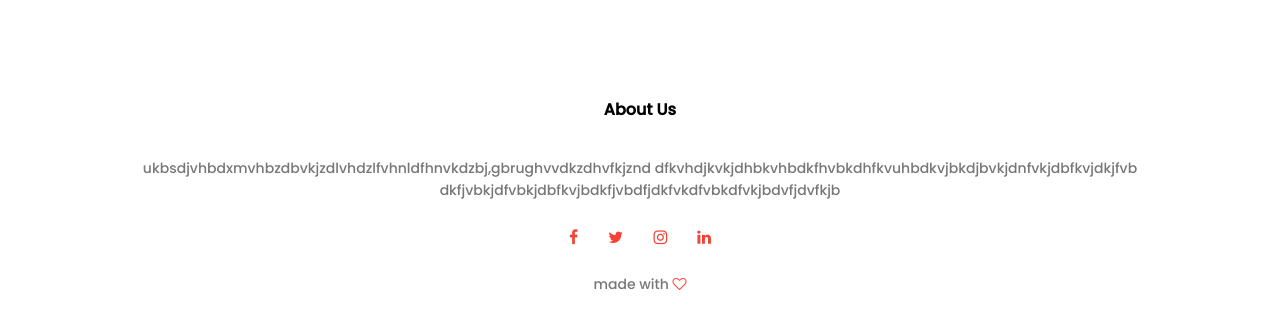
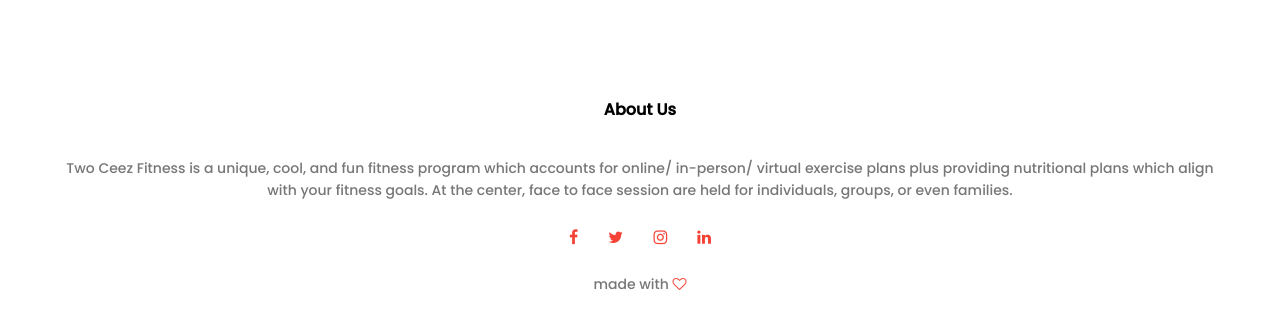
Before and after one commit to Mohammedbayazed/Cafe-Du-Cap.com, a plain HTML site: page about-us.html in a window 1280 px wide. Shown: the part 970-1299 px from the top of the page. Drawn offline with Linux system fonts and the light colour scheme.

Commit message:
about-us.html

```diff
--- a/about-us.html
+++ b/about-us.html
@@ -46,9 +46,9 @@
 
 <section class="footer">
     <h4>About Us</h4>
-    <p>ukbsdjvhbdxmvhbzdbvkjzdlvhdzlfvhnldfhnvkdzbj,gbrughvvdkzdhvfkjznd
-        dfkvhdjkvkjdhbkvhbdkfhvbkdhfkvuhbdkvjbkdjbvkjdnfvkjdbfkvjdkjfvb<br>
-        dkfjvbkjdfvbkjdbfkvjbdkfjvbdfjdkfvkdfvbkdfvkjbdvfjdvfkjb</p>
+       <p>Two Ceez Fitness is a unique, cool, and fun fitness program which accounts for online/
+        in-person/ virtual exercise plans plus providing nutritional plans which align<br>
+        with your fitness goals. At the center, face to face session are held for individuals, groups, or even families.</p>
         <div class="icons">
             <i class="fa fa-facebook"></i>
             <i class="fa fa-twitter"></i>
```
